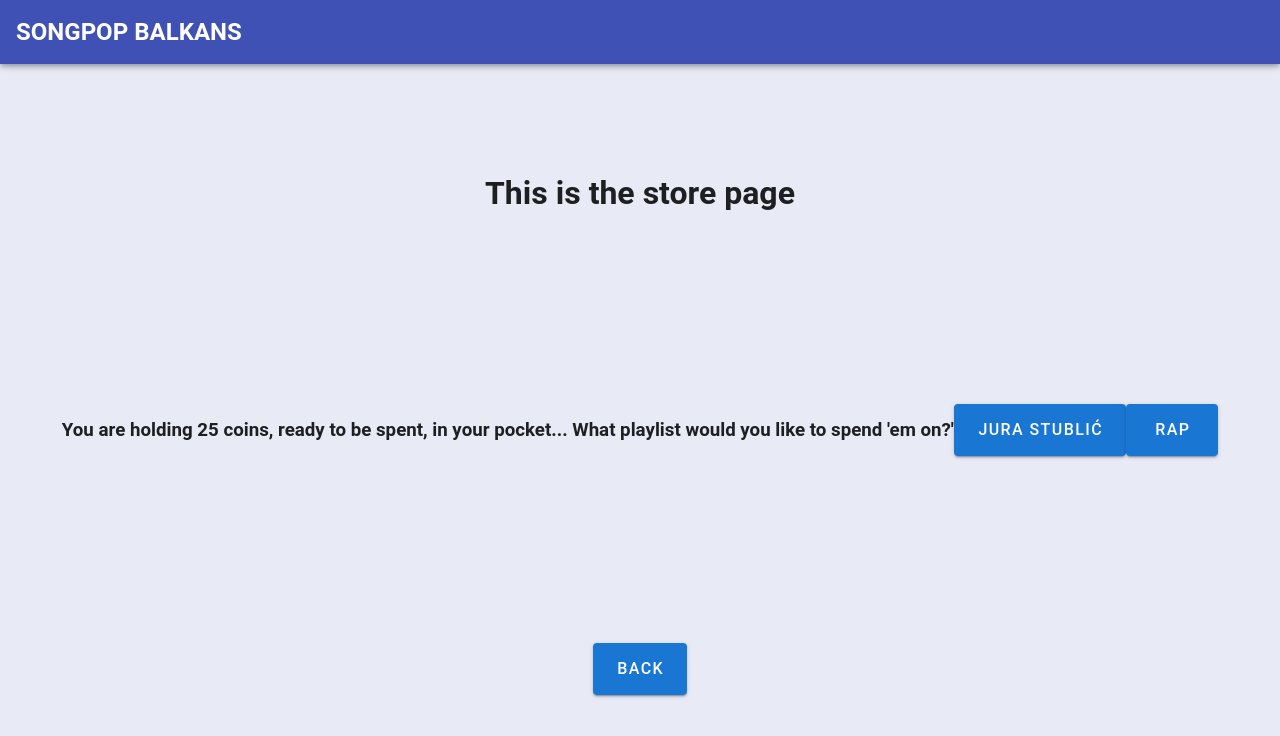
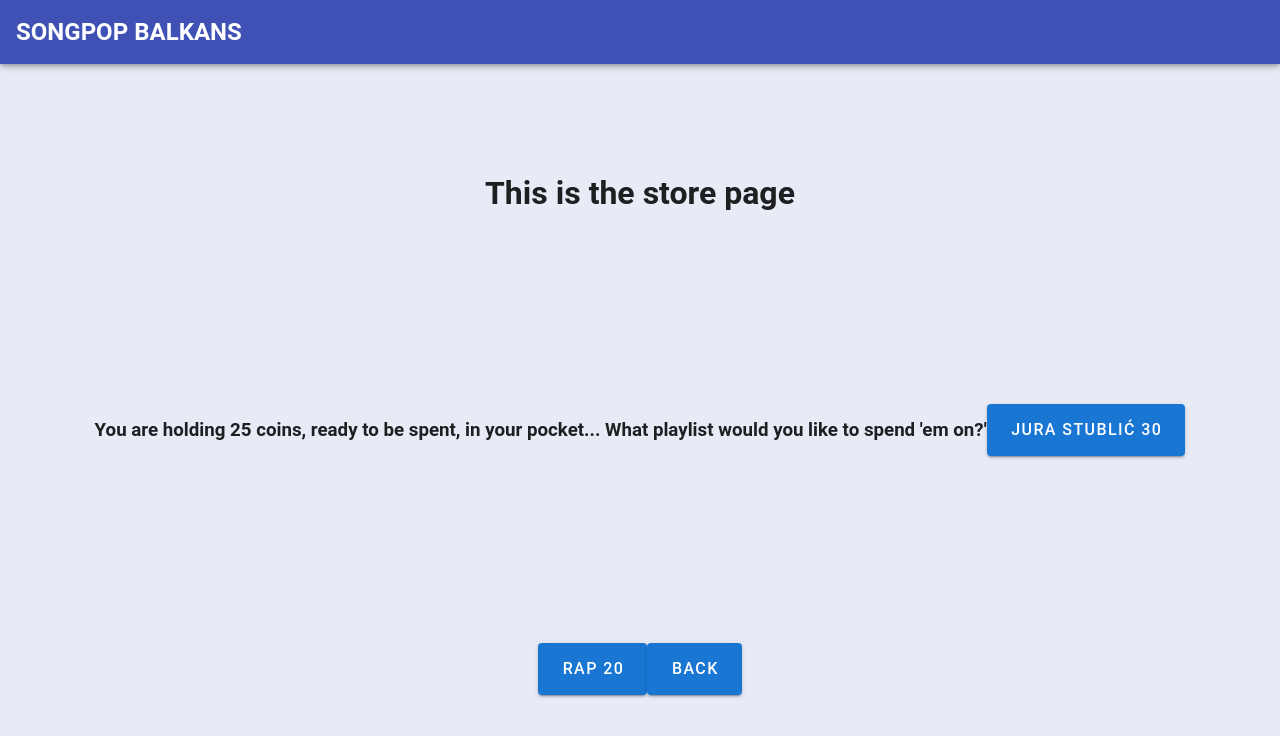
Before and after one commit to enricokokot/songpop-balkans-frontend, a Vue app: page /store in a window 1280 px wide. Shown: the top 736 px of the page. Built offline with nearby package versions, Linux system fonts and the light colour scheme; the HTML template or start-up script is replaced by a standard one.

Commit message:
Minor fix

```diff
--- a/src/views/StoreView.vue
+++ b/src/views/StoreView.vue
@@ -11,7 +11,7 @@
         x-large
         color="primary"
         @click="buyPlaylist(playlist)"
-        >{{ playlist.title }}</v-btn
+        >{{ playlist.title }} {{ playlist.price }}</v-btn
       >
     </div>
     <v-btn x-large color="primary" @click="goBack()">BACK </v-btn>
```
